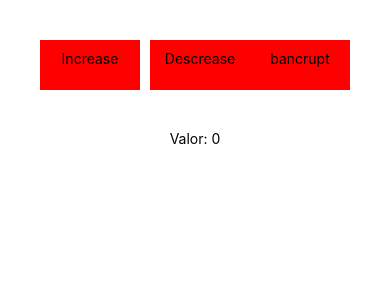
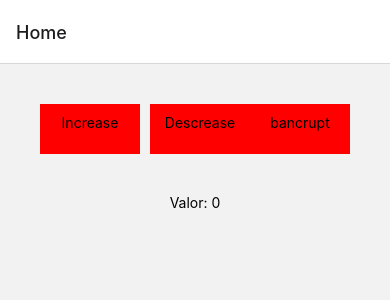
Before and after one commit to arnaldoquagliato/template-rn-redux, a React Native app: screen /Home in a window 390 px wide. Shown: the top 300 px of the page. Built offline with nearby package versions, Linux system fonts and the light colour scheme.

Commit message:
feature: nova arquitetura

```diff
--- a/package.json
+++ b/package.json
@@ -1,5 +1,5 @@
 {
-  "name": "templatereactnative",
+  "name": "templatereactnative-redux",
   "version": "0.0.1",
   "private": true,
   "scripts": {
@@ -15,10 +15,14 @@
     "dev": "npx react-native run-android && npx react-native start"
   },
   "dependencies": {
+    "@react-navigation/native": "^6.0.6",
+    "@react-navigation/native-stack": "^6.2.5",
     "@reduxjs/toolkit": "^1.7.1",
     "@types/react-redux": "^7.1.20",
     "react": "17.0.2",
     "react-native": "0.66.3",
+    "react-native-safe-area-context": "^3.3.2",
+    "react-native-screens": "^3.10.1",
     "react-redux": "^7.2.6",
     "redux": "^4.1.2",
     "redux-thunk": "^2.4.1"
--- a/src/index.tsx
+++ b/src/index.tsx
@@ -1,13 +1,13 @@
-import React from 'react'
-import Home from './App';
-import { Provider } from "react-redux";
-import { store } from './state/store'
+import React from 'react';
+import { Provider } from 'react-redux';
 
+import Routes from './route/navigation.js';
+import { store } from './state/store';
 
-export const App = () => {
+export function App() {
   return (
     <Provider store={store}>
-      <Home />
+      <Routes />
     </Provider>
   );
 }
--- /dev/null
+++ b/src/route/navigation.js
@@ -0,0 +1,20 @@
+import { NavigationContainer } from '@react-navigation/native';
+import { createNativeStackNavigator } from '@react-navigation/native-stack';
+import * as React from 'react';
+import { View, Text } from 'react-native';
+
+import { Home } from './screens';
+
+const Stack = createNativeStackNavigator();
+
+function Routes() {
+  return (
+    <NavigationContainer>
+      <Stack.Navigator initialRouteName='Home'>
+        <Stack.Screen name='Home' component={Home} />
+      </Stack.Navigator>
+    </NavigationContainer>
+  );
+}
+
+export default Routes;
--- /dev/null
+++ b/src/route/screens.ts
@@ -0,0 +1,3 @@
+import Home from '../views/Home';
+
+export { Home };
```
Also changed, not shown: src/Teste.tsx (deleted, +0 -10 lines), src/views/Home.tsx (renamed from src/App.tsx, +14 -14 lines), src/views/Teste.tsx (added, +15 -0 lines), 3 other files (tests, documents, lock files or other folders).
